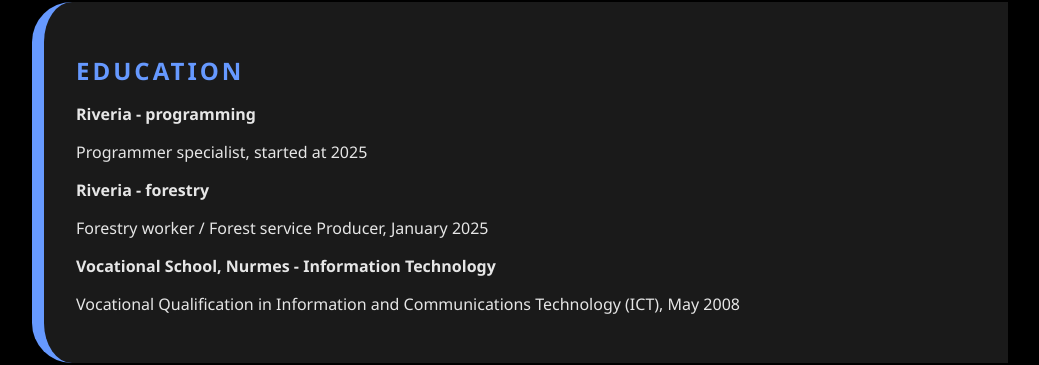
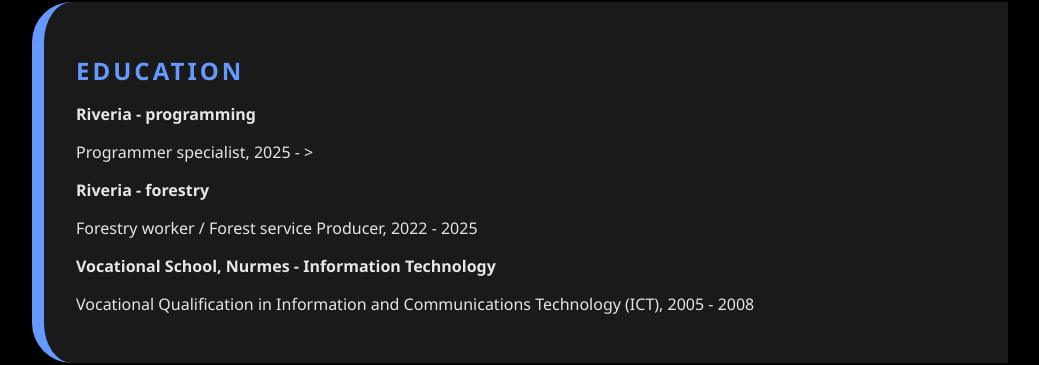
Before and after one commit to Beolpluusor/CV-Arttu, a React (Vite) app: page / in a window 1280 px wide. Shown: the part 1779-2144 px from the top of the page, without its empty margins (120-1159 px from the left). Built offline with nearby package versions, Linux system fonts and the light colour scheme.

Commit message:
edited education years

```diff
--- a/src/components/Education.jsx
+++ b/src/components/Education.jsx
@@ -16,19 +16,19 @@
                 <EduCard
                     institution="Riveria - programming"
                     degree="Programmer specialist"
-                    graduationDate="started at 2025"
+                    graduationDate="2025 - >"
                 />
 
                 <EduCard
                     institution="Riveria - forestry"
                     degree="Forestry worker / Forest service Producer"
-                    graduationDate="January 2025"
+                    graduationDate="2022 - 2025"
                 />
 
                 <EduCard
                     institution="Vocational School, Nurmes - Information Technology"
                     degree="Vocational Qualification in Information and Communications Technology (ICT)"
-                    graduationDate="May 2008"
+                    graduationDate="2005 - 2008"
                 />
             </div>
         </section>
--- a/src/components/Experience.jsx
+++ b/src/components/Experience.jsx
@@ -19,30 +19,35 @@
                     description="Brush saw work and forest planting tasks"
                     date="2023 - 2024"
                 />
+
                 <ExperienceCard
                     company="Valukumpu"
                     position="Quality inspector"
                     description="Quality control and monitoring production line processes and ensuring product standards"
                     date="2020 - 2023"
                 />
+
                 <ExperienceCard
                     company="Murata Electronics"
                     position="Processing Operator"
                     description="Two shift testing and packaging of acceleration and angular velocity sensors"
                     date="2018 - 2020"
                 />
+
                 <ExperienceCard
                     company="Bearen Oy"
                     position="nano layer coater and cleaner"
                     description="installation and cleaning of nano layer in wet rooms"
                     date="2017 - 2018"
                 />
+
                 <ExperienceCard
                     company="McDonald's - Vantaa"
                     position="Kitchen worker"
                     description="kitchen work and customer service"
                     date="2015 - 2017"
                 />
+
                 <ExperienceCard
                     company="Hesapro Oy"
                     position="construction Worker"
--- a/src/components/Projects.jsx
+++ b/src/components/Projects.jsx
@@ -20,12 +20,14 @@
                     link="https://github.com/Beolpluusor/eliteStarRouter"
                     language="Python"
                 />
+
                 <ProjectCard
                     title="Project AA V2"
                     description="a small project of making react website that has frontend and backend, its a small Arcade website with 2 games and a hall-of-fame page"
                     link="https://github.com/Beolpluusor/projectaa-v2"
                     language="React, Node.js, Express"
                 />
+
                 <ProjectCard
                     title="CV Website"
                     description="this website, made with React and styled with CSS, it is a simple CV website that has all the information about me and my skills"
```
